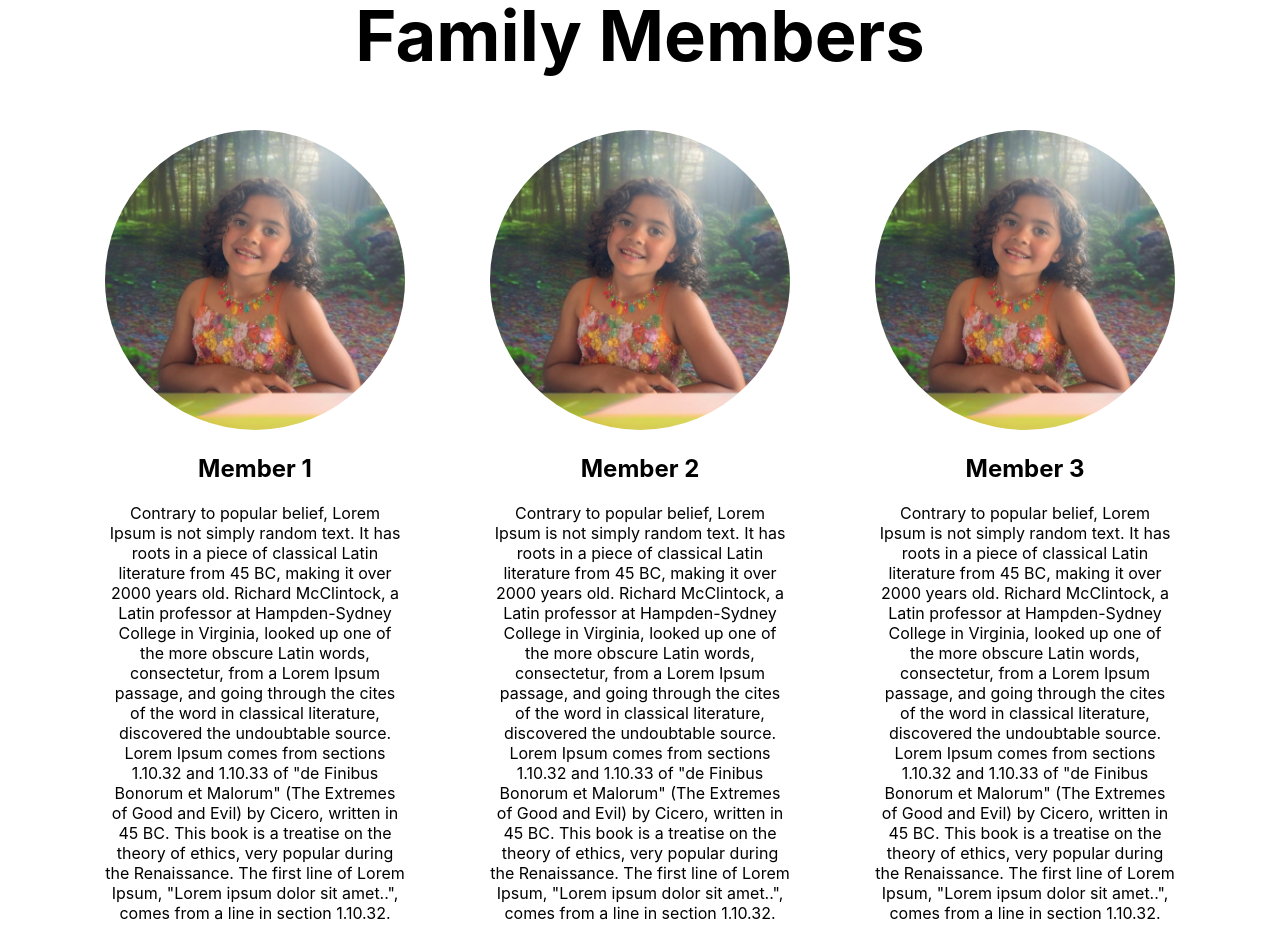
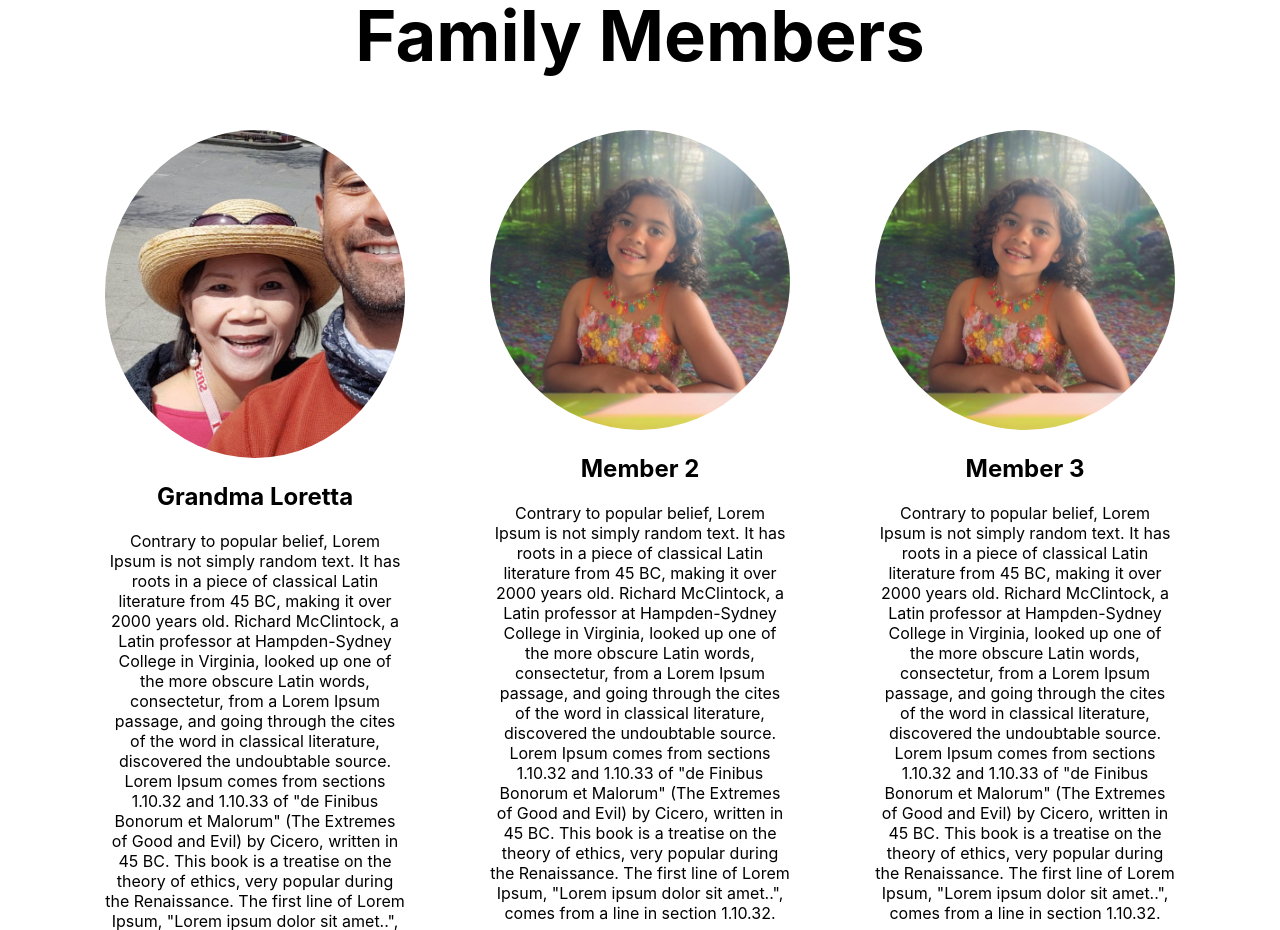
Before and after one commit to Mike-415/Taya_App, a React (Create React App) app: page / in a window 1280 px wide. Shown: the part 2240-3170 px from the top of the page. Built offline with nearby package versions, Linux system fonts and the light colour scheme.

Commit message:
Modified code in order to host on netlify

```diff
--- a/src/Components/FamilyMembers.jsx
+++ b/src/Components/FamilyMembers.jsx
@@ -1,7 +1,7 @@
 import React from 'react';
 
 const familyMembers = [
-    { name: 'Member 1', image: '/Taya_Forrest.png', description: 'Contrary to popular belief, Lorem Ipsum is not simply random text. It has roots in a piece of classical Latin literature from 45 BC, making it over 2000 years old. Richard McClintock, a Latin professor at Hampden-Sydney College in Virginia, looked up one of the more obscure Latin words, consectetur, from a Lorem Ipsum passage, and going through the cites of the word in classical literature, discovered the undoubtable source. Lorem Ipsum comes from sections 1.10.32 and 1.10.33 of "de Finibus Bonorum et Malorum" (The Extremes of Good and Evil) by Cicero, written in 45 BC. This book is a treatise on the theory of ethics, very popular during the Renaissance. The first line of Lorem Ipsum, "Lorem ipsum dolor sit amet..", comes from a line in section 1.10.32.' },
+    { name: 'Grandma Loretta', image: '/Mom_Pic2.png', description: 'Contrary to popular belief, Lorem Ipsum is not simply random text. It has roots in a piece of classical Latin literature from 45 BC, making it over 2000 years old. Richard McClintock, a Latin professor at Hampden-Sydney College in Virginia, looked up one of the more obscure Latin words, consectetur, from a Lorem Ipsum passage, and going through the cites of the word in classical literature, discovered the undoubtable source. Lorem Ipsum comes from sections 1.10.32 and 1.10.33 of "de Finibus Bonorum et Malorum" (The Extremes of Good and Evil) by Cicero, written in 45 BC. This book is a treatise on the theory of ethics, very popular during the Renaissance. The first line of Lorem Ipsum, "Lorem ipsum dolor sit amet..", comes from a line in section 1.10.32.' },
     { name: 'Member 2', image: '/Taya_Forrest.png', description: 'Contrary to popular belief, Lorem Ipsum is not simply random text. It has roots in a piece of classical Latin literature from 45 BC, making it over 2000 years old. Richard McClintock, a Latin professor at Hampden-Sydney College in Virginia, looked up one of the more obscure Latin words, consectetur, from a Lorem Ipsum passage, and going through the cites of the word in classical literature, discovered the undoubtable source. Lorem Ipsum comes from sections 1.10.32 and 1.10.33 of "de Finibus Bonorum et Malorum" (The Extremes of Good and Evil) by Cicero, written in 45 BC. This book is a treatise on the theory of ethics, very popular during the Renaissance. The first line of Lorem Ipsum, "Lorem ipsum dolor sit amet..", comes from a line in section 1.10.32.' },
     { name: 'Member 3', image: '/Taya_Forrest.png', description: 'Contrary to popular belief, Lorem Ipsum is not simply random text. It has roots in a piece of classical Latin literature from 45 BC, making it over 2000 years old. Richard McClintock, a Latin professor at Hampden-Sydney College in Virginia, looked up one of the more obscure Latin words, consectetur, from a Lorem Ipsum passage, and going through the cites of the word in classical literature, discovered the undoubtable source. Lorem Ipsum comes from sections 1.10.32 and 1.10.33 of "de Finibus Bonorum et Malorum" (The Extremes of Good and Evil) by Cicero, written in 45 BC. This book is a treatise on the theory of ethics, very popular during the Renaissance. The first line of Lorem Ipsum, "Lorem ipsum dolor sit amet..", comes from a line in section 1.10.32.' },
     // Add more family members as needed
--- a/src/Components/Modal.jsx
+++ b/src/Components/Modal.jsx
@@ -1,10 +1,10 @@
 // Modal.js
 import React, { useEffect } from 'react';
-import Confetti from 'react-confetti';
+//import Confetti from 'react-confetti';
 import useWindowSize from 'react-use/lib/useWindowSize';
 
 const Modal = ({ setShowModal }) => {
-    const { width, height } = useWindowSize();
+    //const { width, height } = useWindowSize();
 
     useEffect(() => {
         // Set a timer to fade out the modal after 4 seconds
```
Also changed, not shown: public/Mom_Pic.png (added), public/Mom_Pic2.png (added).
